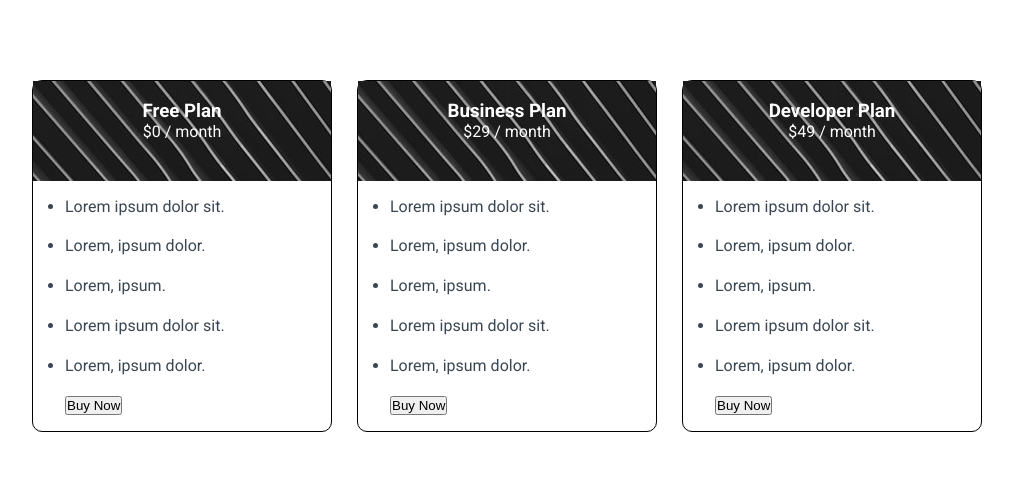
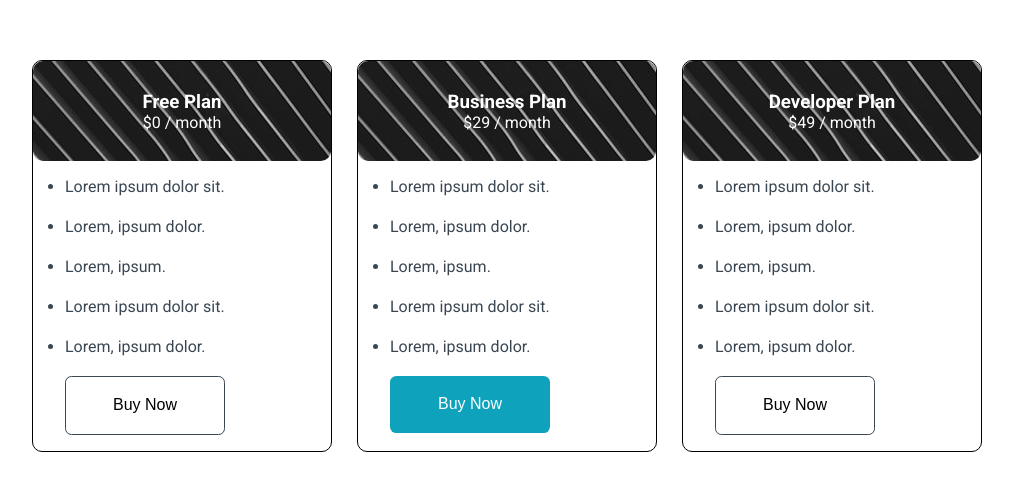
Before and after one commit to solomzi-dev/Pricing_card_24, a plain HTML site: page index.html in a window 1280 px wide. Shown: the part 144-634 px from the top of the page, without its empty margins (133-1146 px from the left). Drawn offline with Linux system fonts and the light colour scheme.

Commit message:
Add button styles & center the content in the pricing header
Add styles for the btn & btn-blue classes

```diff
--- a/css/styles.css
+++ b/css/styles.css
@@ -20,6 +20,24 @@ body {
     justify-content: space-between;
 }
 
+.btn {
+    border: 1px solid #3a4753;
+    border-radius: .4rem;
+    padding: 1.2rem 2.4rem;
+    font-weight: 500;
+    background: transparent;
+    display: inline-block;
+    width: 160px;
+    margin: auto;
+    font-size: 1rem;
+}
+
+.btn-blue {
+    background-color: #0ea2bd;
+    border: none;
+    color: #fff;
+}
+
 .pricing-box {
     border-radius: 10px;
     border: 1px solid black;
@@ -33,10 +51,16 @@ body {
     text-align: center;
     padding: 1.2rem;
     background: url('../images/pricing-bg.jpg') center center no-repeat;
+    border-radius: 10px;
+    display: flex;
+    flex-direction: column;
+    justify-content: center;
+    align-items: center;
 }
 
 .pricing-plan {
     padding: 1rem 2rem;
+    width: 100%;
 }
 
 .pricing-plan .plan li {
```
